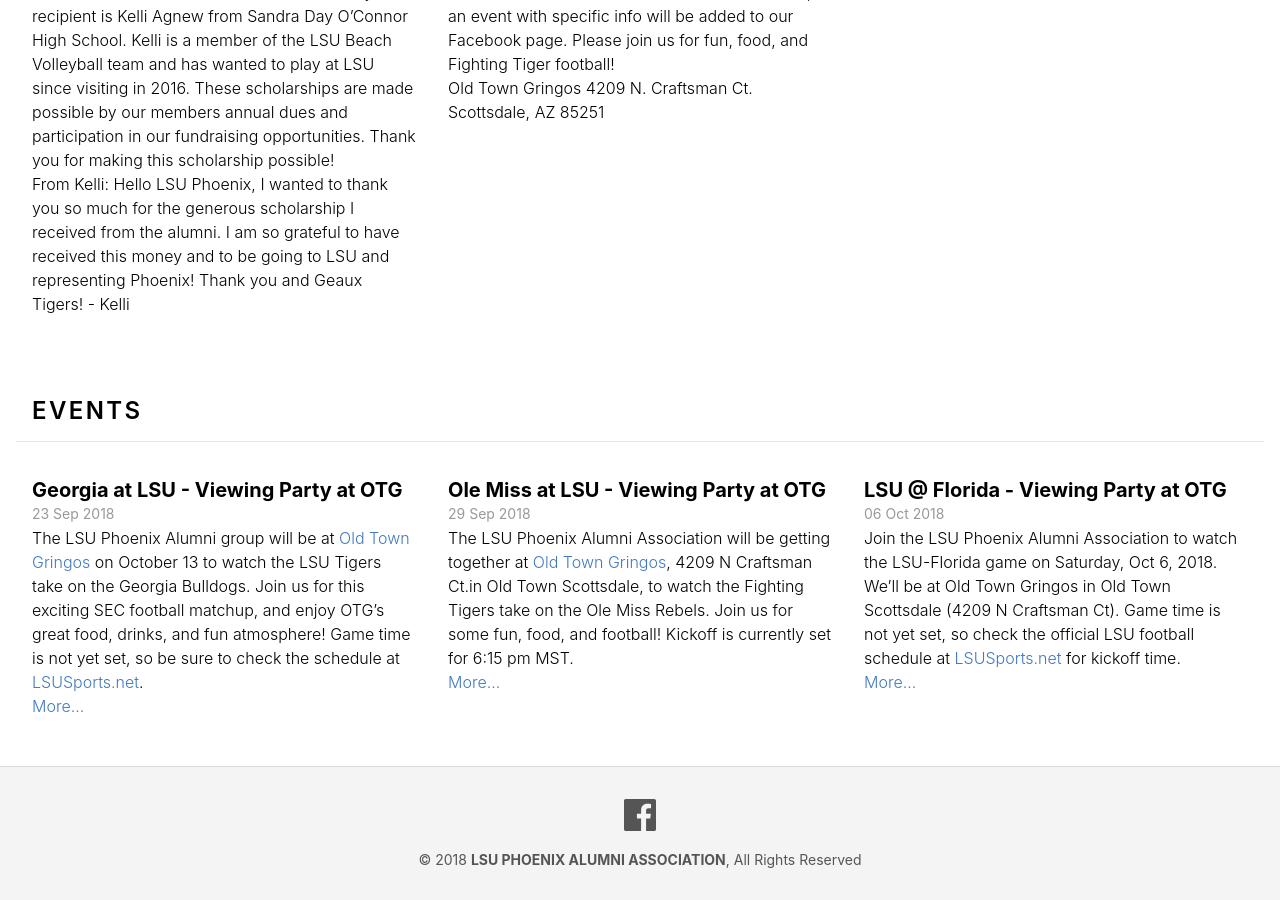
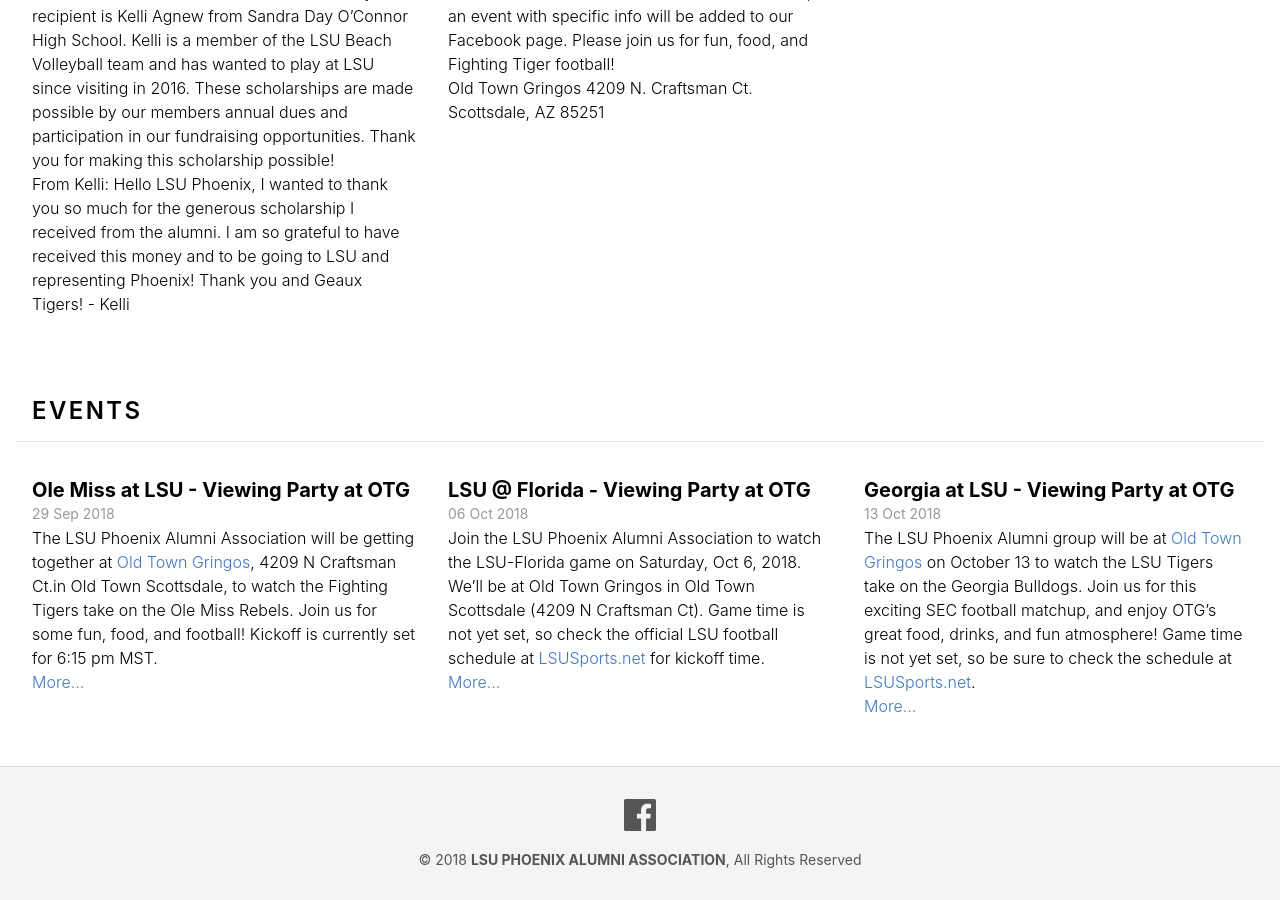
Before and after one commit to lsu-phoenix-alumni/lsu-phoenix-alumni.github.io, a Jekyll site: the page built from index.html, in a window 1280 px wide and 900 px high, scrolled down 1073 px. Built offline with Jekyll 4.4.1, drawn with Linux system fonts in a browser that asks for light colours.

Commit message:
Updated Georgia At Lsu Viewing Party At Otg

```diff
--- a/_events/georgia-at-lsu-viewing-party-at-otg.markdown
+++ b/_events/georgia-at-lsu-viewing-party-at-otg.markdown
@@ -1,6 +1,7 @@
 ---
 title: Georgia at LSU - Viewing Party at OTG
-date: 2018-09-23 20:26:00 Z
+date: 2018-10-13 00:00:00 Z
+layout: event
 ---
 
 The LSU Phoenix Alumni group will be at [Old Town Gringos](http://www.oldtowngringos) on October 13 to watch the LSU Tigers take on the Georgia Bulldogs. Join us for this exciting SEC football matchup, and enjoy OTG's great food, drinks, and fun atmosphere! Game time is not yet set, so be sure to check the schedule at [LSUSports.net](https://www.LSUSports.net).
```
